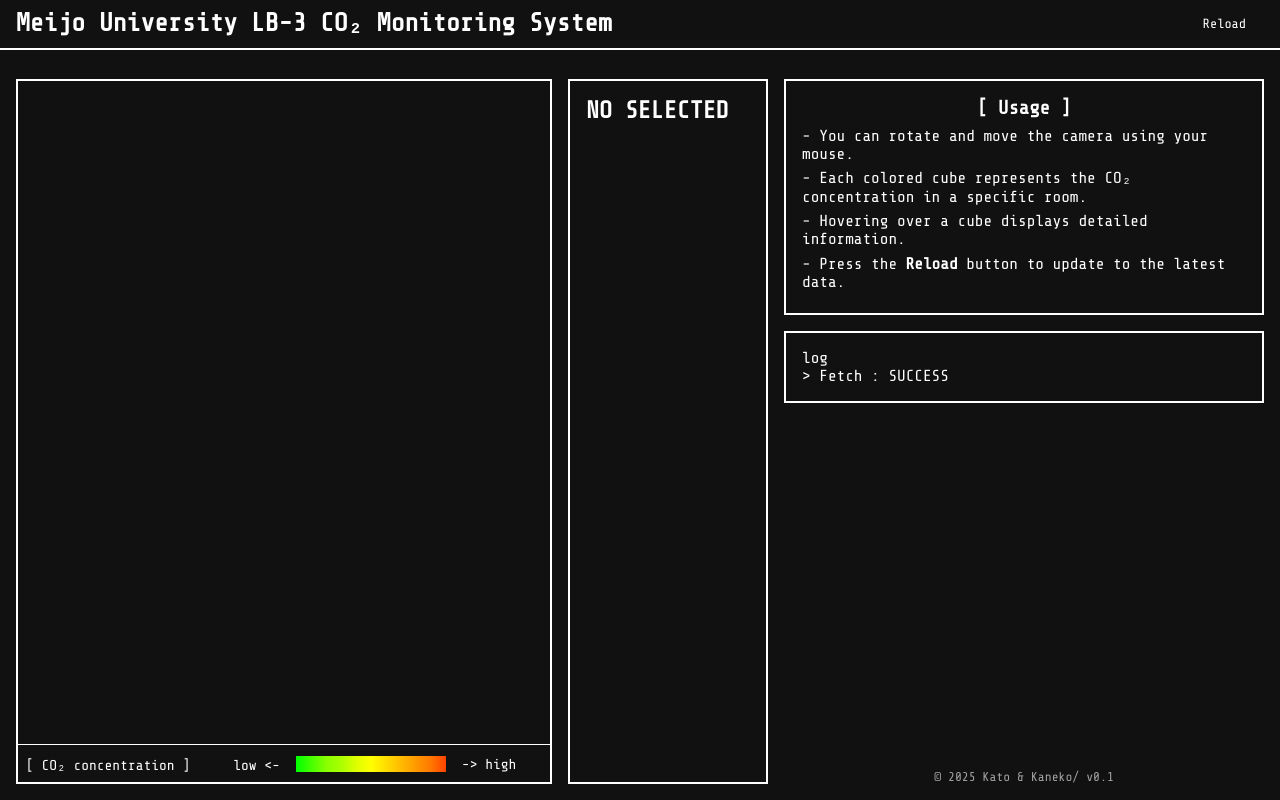
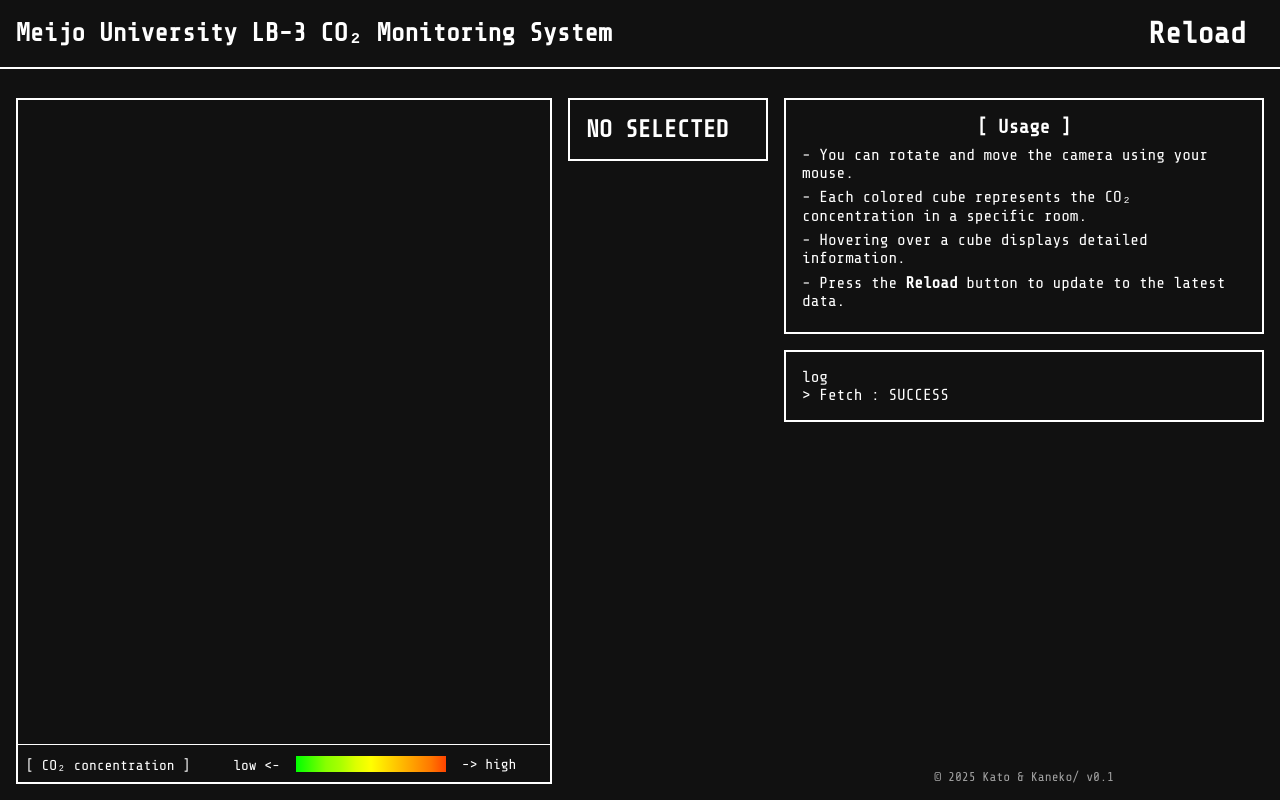
Before and after one commit to KanekoKKK/Airoco_3Dmap, a plain HTML site: page index.html in a window 1280 px wide. Drawn offline with nearby package versions, Linux system fonts and the light colour scheme; no server answers.

Commit message:
UIをちょっと修正

```diff
--- a/index.html
+++ b/index.html
@@ -28,7 +28,7 @@
     <h1 class="title">Meijo University   LB-3 CO₂ Monitoring System</h1>
 
     <!-- リロードボタン -->
-    <button id="reloadBtn" onclick="window.location.reload(true);">Reload</button>
+    <button id="reloadBtn" onclick="window.location.reload(true);"><strong>Reload</strong></button>
   </header>
 
     <!-- <div id="isFetchSuccess">    > Fetch : SUCCESS</div> -->
--- a/script.js
+++ b/script.js
@@ -87,7 +87,7 @@ function init() {
   const loader = new THREE.GLTFLoader();
   loader.load('R3.glb', function (gltf) {
     const model = gltf.scene;
-    model.scale.set(500, 500, 500);
+    model.scale.set(500, 500, 500); // モデルのスケールを調整
 
     model.traverse((child) => {
       if (child.isMesh) {
--- a/style.css
+++ b/style.css
@@ -25,11 +25,17 @@ body{
 #topBar h1 { font-size: 1.6rem; }
 #reloadBtn { background: #111; border: 2px solid #111; color: #fff;
              padding: .4rem 1rem; cursor: pointer;
-            font-family:'Share Tech Mono',monospace; }
+            font-family:'Share Tech Mono',monospace;
+            font-size: 30px; }
 
 /* 更新時刻 */
 #lastUpdate { padding: .4rem 1rem; font-size: .9rem; background: #111; }
 #isFetchSuccess { padding: .4rem 1rem; font-size: .9rem; background: #111; }
+
+#roomInfo{
+  align-self: start;   /* ← 高さ 100% をやめて“上寄せ” */
+  max-height: 600px;   /* 好きな数値に調整。なくても OK */
+}
 
 /* ==== レイアウト（3D + 右パネル） ==== */
 #layout{
```
